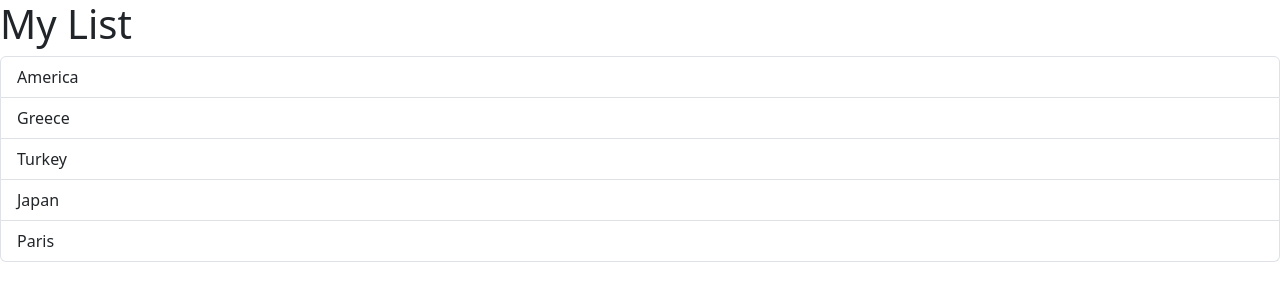
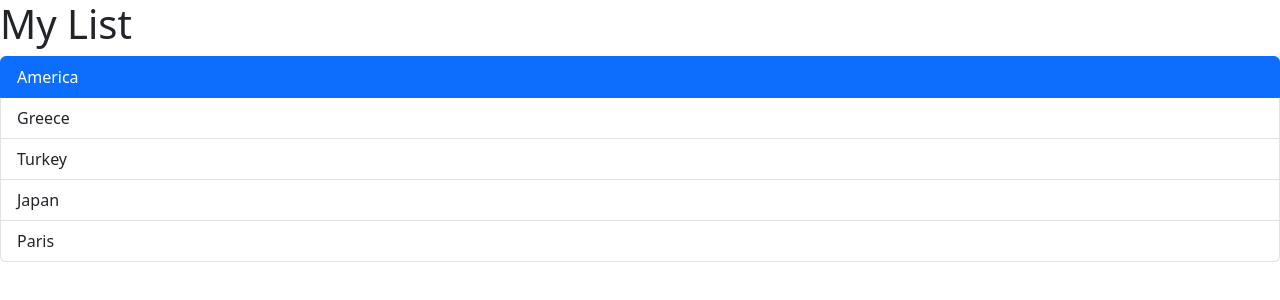
Before and after one commit to Zuwaynib/React-TypeScript, a React (Vite) app: page / in a window 1280 px wide. Shown: the top 300 px of the page. Built offline with nearby package versions, Linux system fonts and the light colour scheme.

Commit message:
useState(): updated active list items dynamically

```diff
--- a/src/components/ListGroup.tsx
+++ b/src/components/ListGroup.tsx
@@ -1,20 +1,24 @@
-import { MouseEvent } from "react";
+import { useState } from 'react';
 
 function ListGroup() {
   const items = ["America", "Greece", "Turkey", "Japan", "Paris"];
+  const [selectedIndex, updateSelectedIndex] = useState(0);
 
-  const handleEvent = (event: MouseEvent) => console.log(event);
 
   return (
     <>
       <h1>My List</h1>
       {items.length === 0 && <p>No Item Found</p>}
       <ul className="list-group">
-        {items.map((item) => (
+        {items.map((item, index) => (
           <li
-            className="list-group-item"
+            className={
+              selectedIndex === index
+                ? "list-group-item active"
+                : "list-group-item"
+            }
             key={item}
-            onClick={handleEvent}
+            onClick= {() => updateSelectedIndex(index)}
           >
             {item}
           </li>
```
